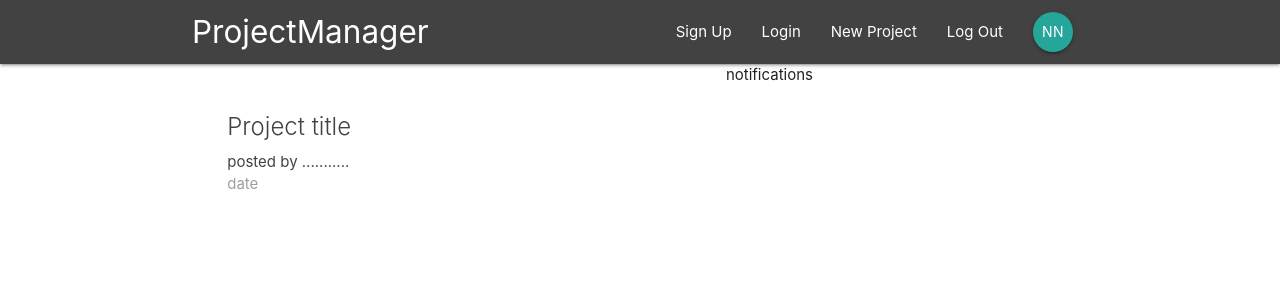
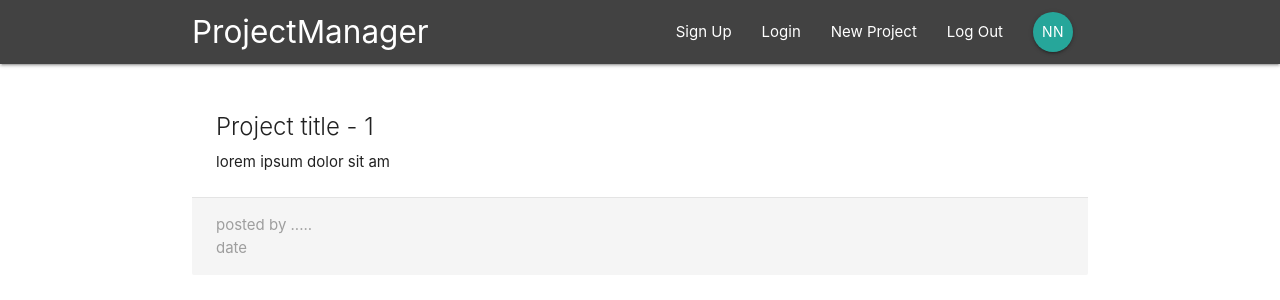
Before and after one commit to yasithWimukthi/project-management-tool, a React (Create React App) app: page /project/1 in a window 1280 px wide. Shown: the top 300 px of the page. Built offline with nearby package versions, Linux system fonts and the light colour scheme.

Commit message:
Implement ProjectDetails component

```diff
--- a/src/App.js
+++ b/src/App.js
@@ -2,6 +2,7 @@
 import {BrowserRouter,Switch,Route} from 'react-router-dom';
 import Navbar from './components/layout/Navbar';
 import Dashboard from './components/dashboard/Dashboard';
+import ProjectDetails from './components/projects/ProjectDetails';
 
 class App extends Component {
   render() {
@@ -10,7 +11,8 @@
         <div>
           <Navbar />
           <Switch>
-            <Route path="/" component={Dashboard} />
+            <Route exact path="/" component={Dashboard} />
+            <Route path="/project/:id" component={ProjectDetails} />
           </Switch>
         </div>
       </BrowserRouter>
--- a/src/components/projects/ProjectDetails.js
+++ b/src/components/projects/ProjectDetails.js
@@ -0,0 +1,23 @@
+import React from 'react';
+
+const ProjectDetails = (props) => {
+
+    const id = props.match.params.id;
+
+    return (
+        <div className="project-details container section">
+            <div className="card z-depth-0">
+                <div className="card-content">
+                    <span className="card-title">Project title - {id}</span>
+                    <p>lorem ipsum dolor sit am</p>
+                </div>
+                <div className="card-action grey lighten-4 grey-text">
+                    <div>posted by .....</div>
+                    <div>date</div>
+                </div>
+            </div>
+        </div>
+    )
+}
+
+export default ProjectDetails;
```
Also changed, not shown: 1 other file (tests, documents, lock files or other folders).
